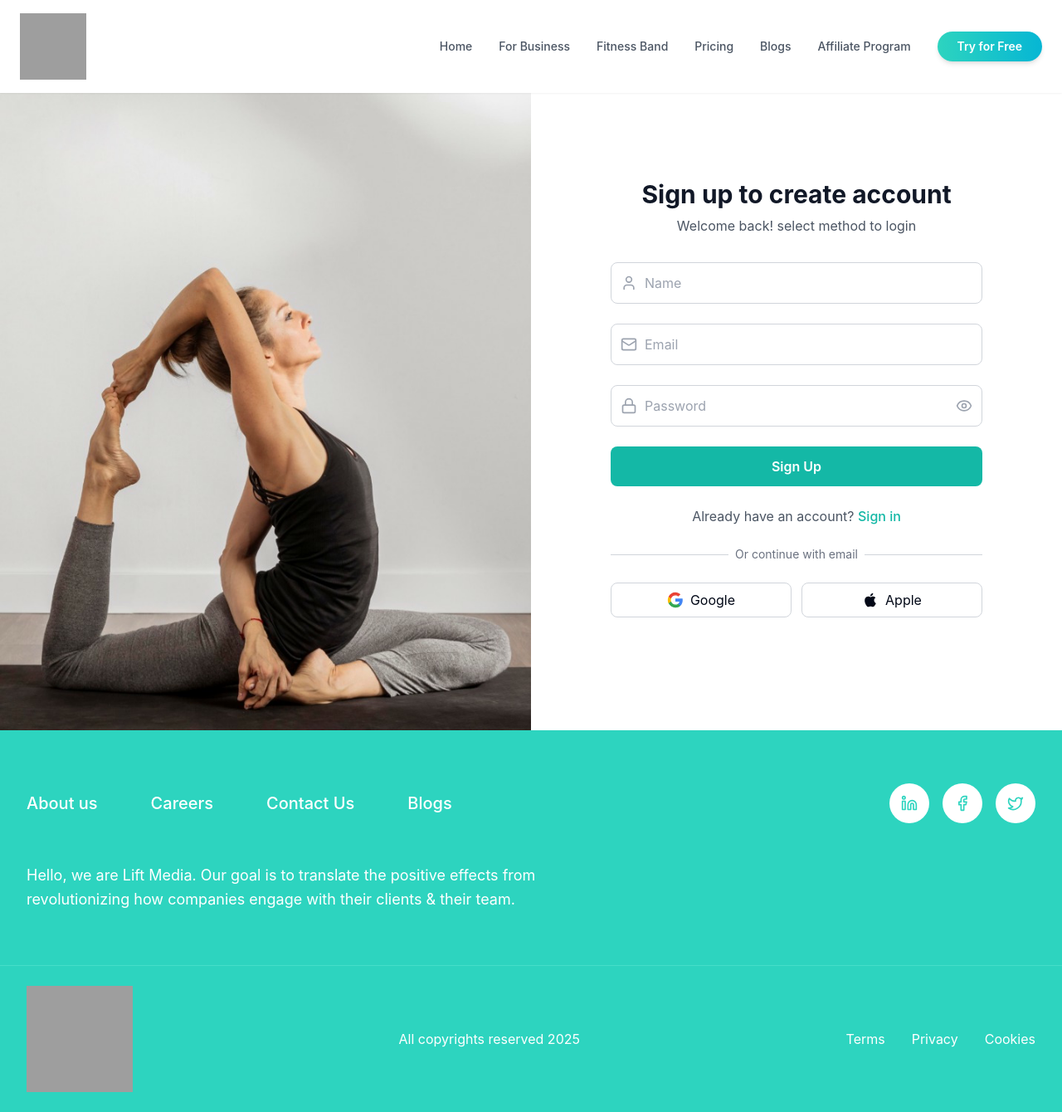
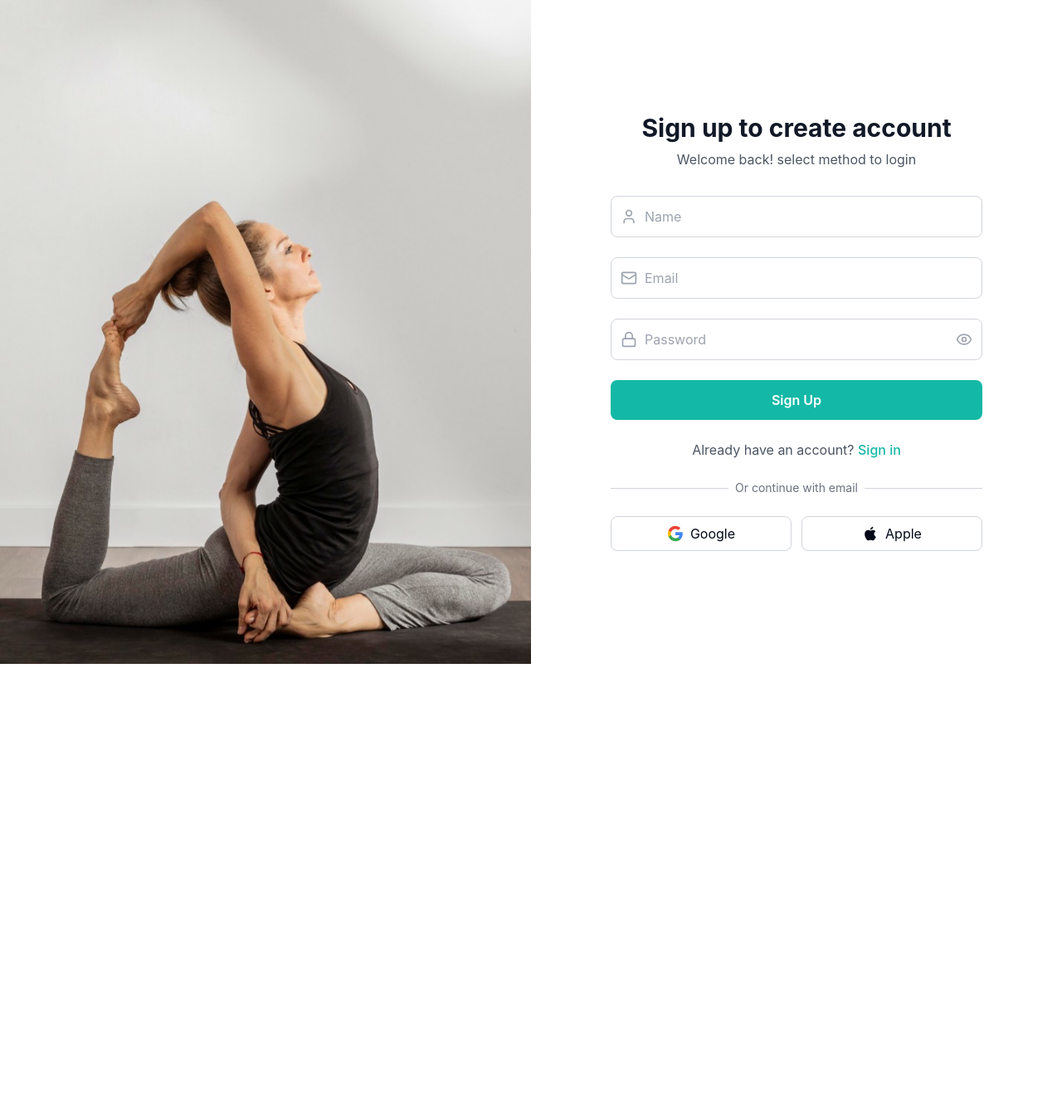
Before and after one commit to hmzi67/lifeline-frontend, a React (Vite) app: page /signup in a window 1280 px wide. Shown: the whole page at 83% size. After the commit the page ends 800 px from the top, so only its background shows below. Built offline with nearby package versions, Linux system fonts and the light colour scheme; grey boxes are pictures that could not be loaded.

Commit message:
feat: header and footer is not visible in the login and signup page

```diff
--- a/src/components/common/Layout.tsx
+++ b/src/components/common/Layout.tsx
@@ -7,13 +7,17 @@ const Layout = ({ children }: { children: ReactNode }) => {
     const location = useLocation();
     const isLandingPage = location.pathname === '/';
 
+    // Define auth pages where header and footer should be hidden
+    const authPages = ['/login', '/signup'];
+    const isAuthPage = authPages.includes(location.pathname);
+
     return (
         <div className="min-h-screen flex flex-col">
-            <Header />
-            <main className={`flex-1 ${!isLandingPage ? 'pt-20' : ''}`}>
+            {!isAuthPage && <Header />}
+            <main className={`flex-1 ${!isLandingPage && !isAuthPage ? 'pt-20' : ''}`}>
                 {children}
             </main>
-            <Footer />
+            {!isAuthPage && <Footer />}
         </div>
     )
 }
```
